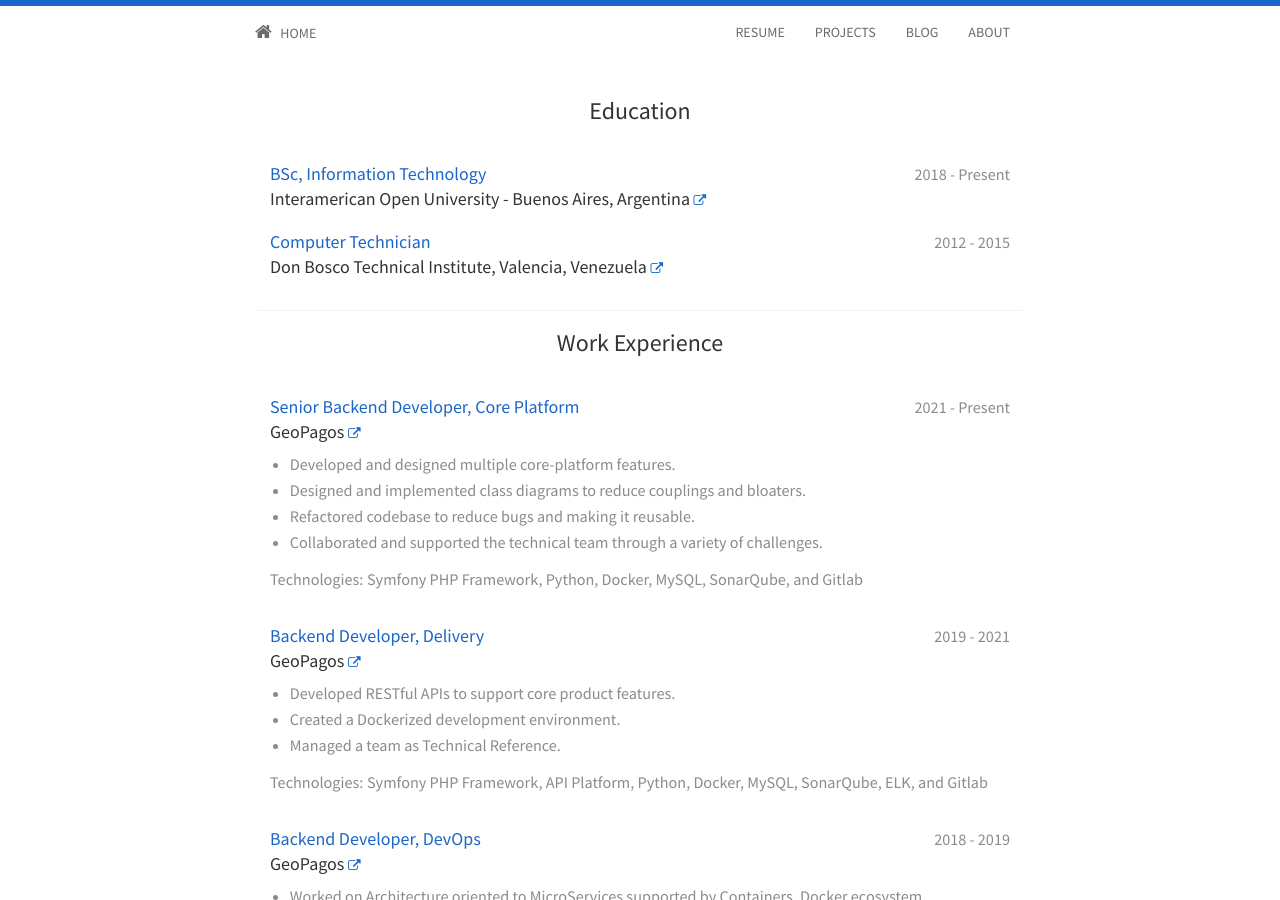
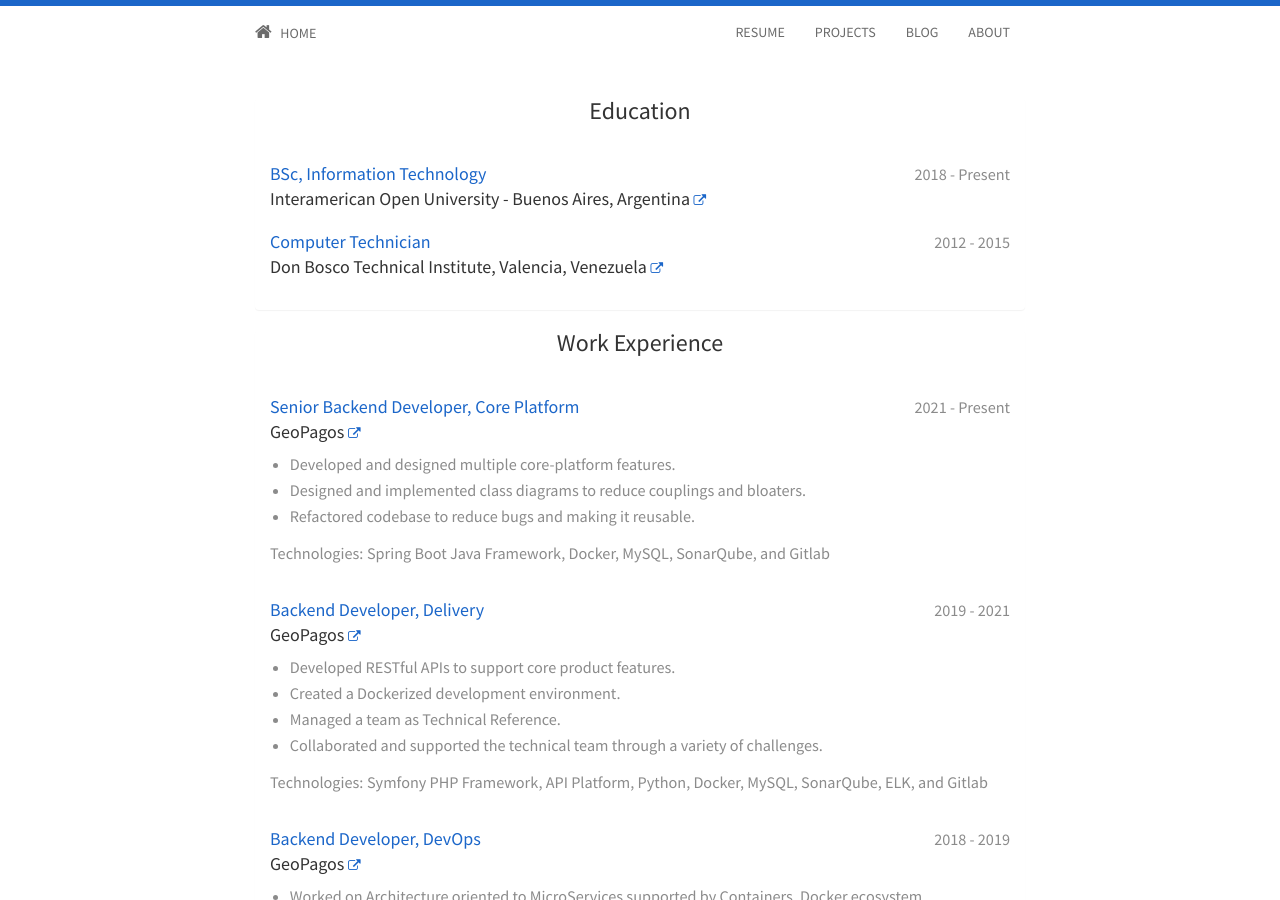
Before and after one commit to jfernancordova/jfernancordova.github.io, a Jekyll site: the page built from resume.html, in a window 1280 px wide and 900 px high. Built offline with Jekyll 4.4.1, drawn with Linux system fonts in a browser that asks for light colours; nearby versions of some CDN libraries.

Commit message:
Update employment.yml

```diff
--- a/_data/employment.yml
+++ b/_data/employment.yml
@@ -6,10 +6,8 @@
     - Developed and designed multiple core-platform features.
     - Designed and implemented class diagrams to reduce couplings and bloaters.
     - Refactored codebase to reduce bugs and making it reusable.
-    - Collaborated and supported the technical team through a variety of challenges.
   tech:
-  - Symfony PHP Framework
-  - Python
+  - Spring Boot Java Framework
   - Docker
   - MySQL
   - SonarQube
@@ -23,6 +21,7 @@
     - Developed RESTful APIs to support core product features.
     - Created a Dockerized development environment.
     - Managed a team as Technical Reference.
+    - Collaborated and supported the technical team through a variety of challenges.
   tech:
     - Symfony PHP Framework
     - API Platform
```
